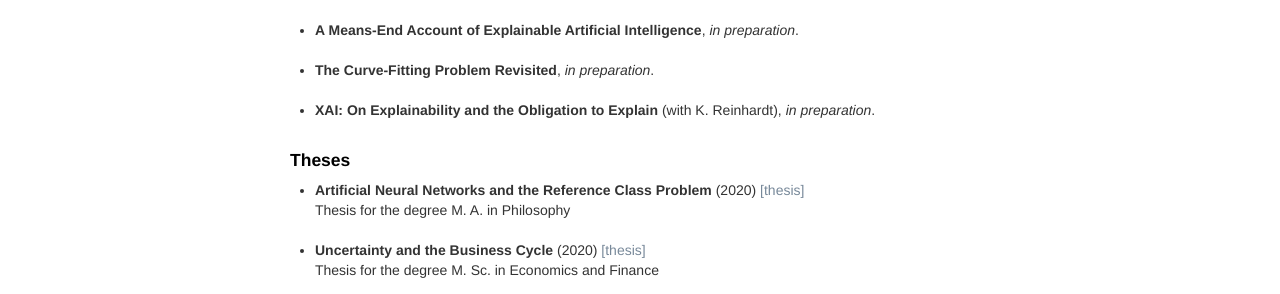
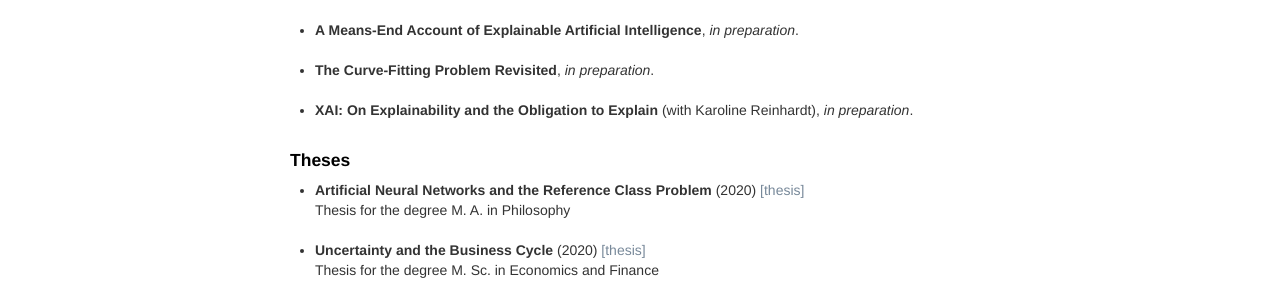
Before and after one commit to oliverbuchholz/oliverbuchholz.github.io, a Jekyll site: the page built from pages/writing.md, in a window 1280 px wide. Shown: the part 392-686 px from the top of the page. Built offline with Jekyll 4.4.1, drawn with Linux system fonts in a browser that asks for light colours.

Commit message:
fixed typo

```diff
--- a/pages/writing.md
+++ b/pages/writing.md
@@ -26,7 +26,7 @@ description: Oliver Buchholz | Writing
 <li><b>The Curve-Fitting Problem Revisited</b>, <i>in preparation</i>.<br><br>
 </li>
 
-<li><b>XAI: On Explainability and the Obligation to Explain</b> (with K. Reinhardt), <i>in preparation</i>.<br><br>
+<li><b>XAI: On Explainability and the Obligation to Explain</b> (with Karoline Reinhardt), <i>in preparation</i>.<br><br>
 </li>
 </ul>
 
```
